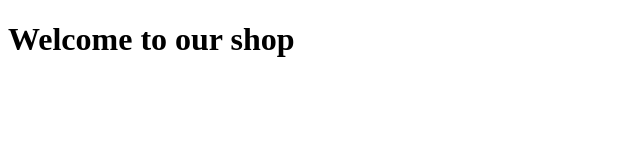
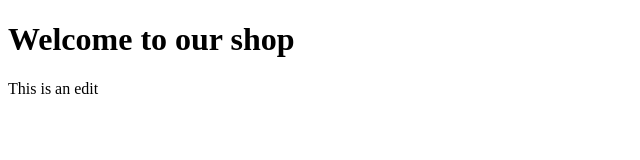
Before and after one commit to jacob-loeffel/first-repository, a plain HTML site: page index.html in a window 1280 px wide. Shown: the whole page, without its empty margins (0-640 px from the left). Drawn offline with Linux system fonts and the light colour scheme.

Commit message:
Add paragraph to index.html

```diff
--- a/index.html
+++ b/index.html
@@ -7,5 +7,6 @@
 </head>
 <body>
   <h1>Welcome to our shop</h1>
+  <p>This is an edit</p>
 </body>
 </html>
```
